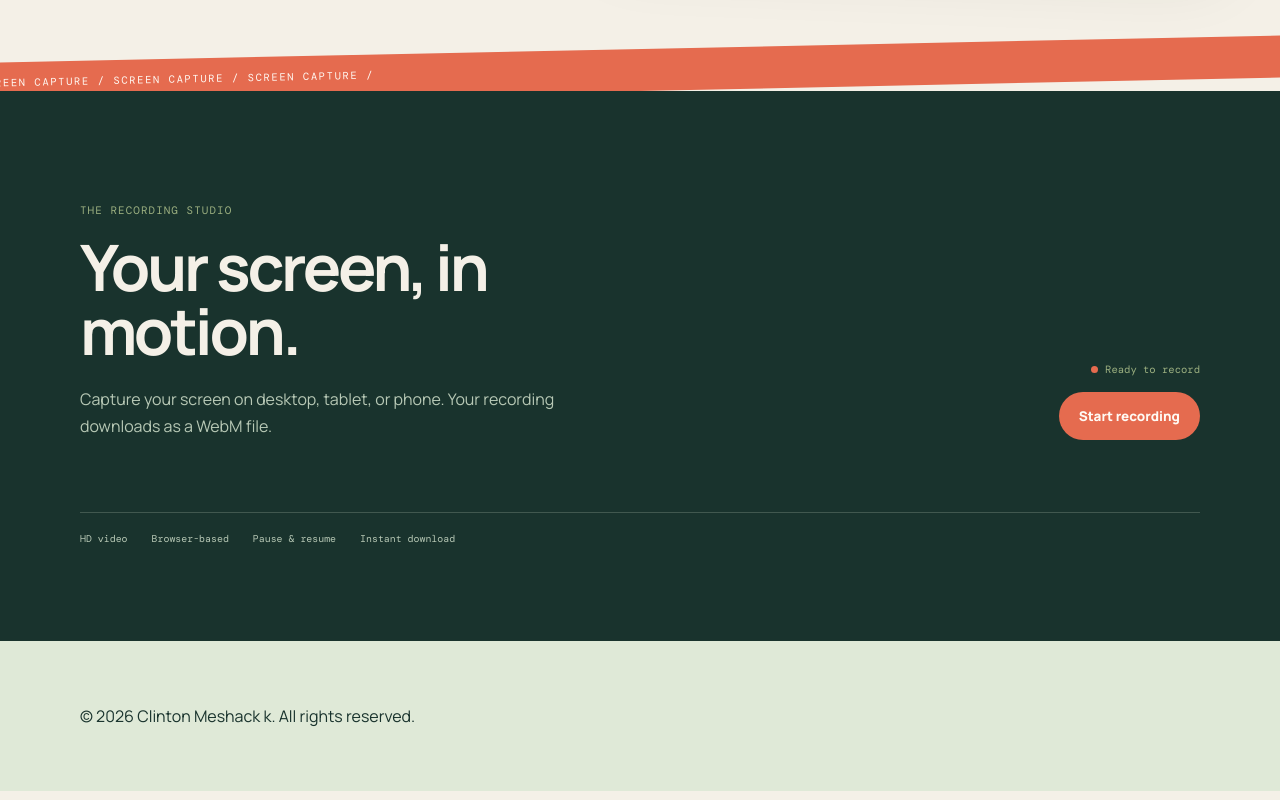
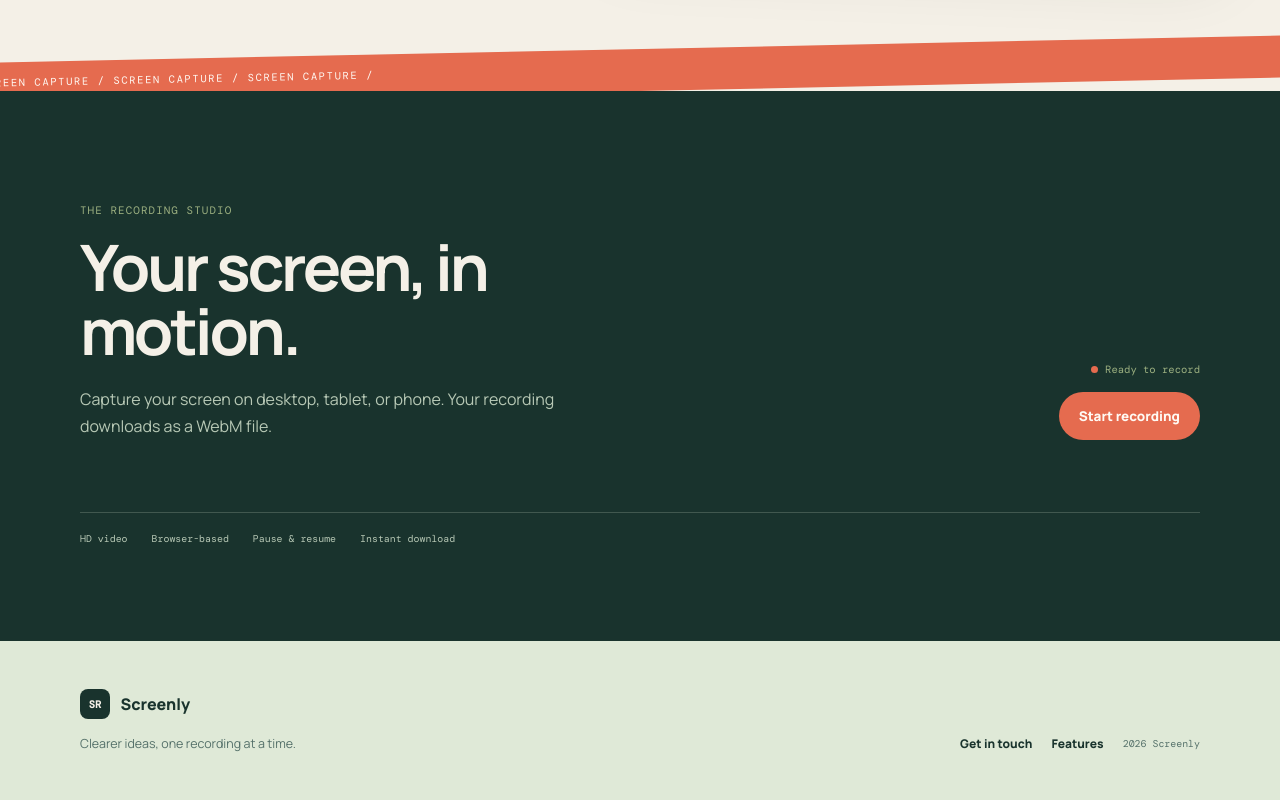
Before and after one commit to ClintonMeshackArt/Screen-Recorder, a React (Vite) app: page / in a window 1280 px wide. Shown: the part 708-1508 px from the top of the page. Built offline with nearby package versions, Linux system fonts and the light colour scheme.

Commit message:
Enhance Footer with branding and contact information
Updated Footer component to include branding and contact links.

```diff
--- a/src/components/Footer.jsx
+++ b/src/components/Footer.jsx
@@ -2,8 +2,19 @@ function Footer() {
   const currentYear = new Date().getFullYear();
 
   return (
-    <footer className="footer">
-      <p>© {currentYear} Clinton Meshack k. All rights reserved.</p>
+    <footer className="footer" id="contact">
+      <div className="footer-brand">
+        <a className="brand" href="#home">
+          <span className="brand-mark">SR</span>
+          <span>Screenly</span>
+        </a>
+        <p>Clearer ideas, one recording at a time.</p>
+      </div>
+      <div className="footer-links">
+        <a href="mailto:hello@screenly.example">Get in touch</a>
+        <a href="#features">Features</a>
+        <span>{currentYear} Screenly</span>
+      </div>
     </footer>
   );
 }
```
